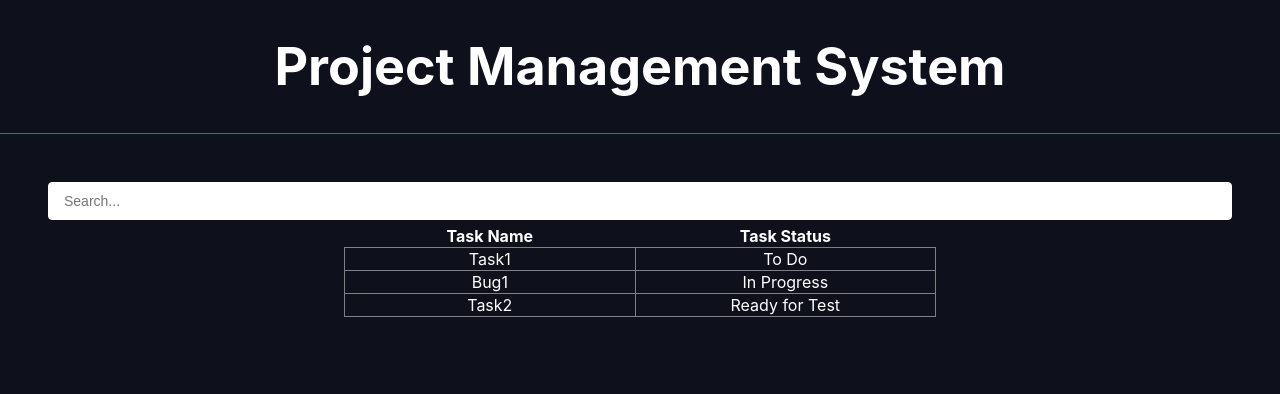
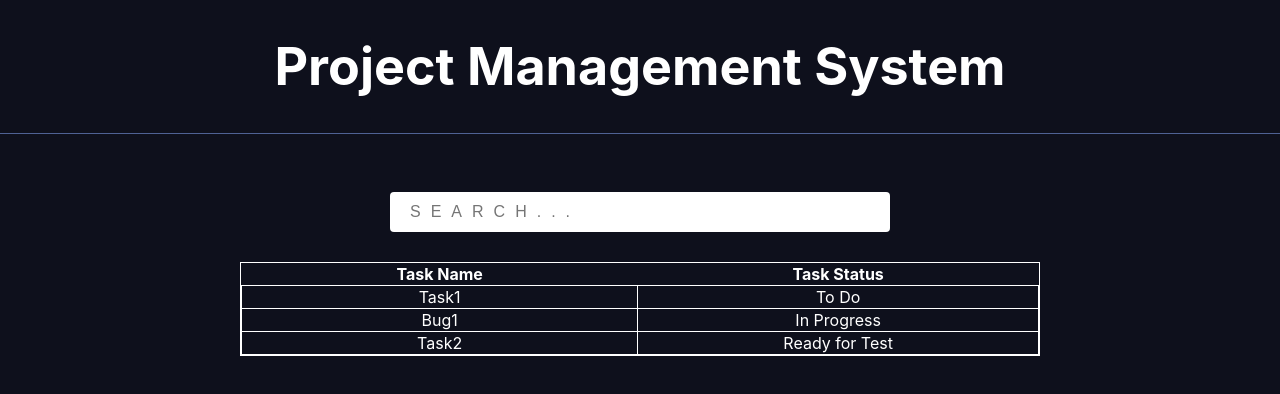
Before and after one commit to konstantinabl/project-management-system, a React (Create React App) app: page / in a window 1280 px wide. Both pictures are taken after a click on the element "Project Alpha". Shown: the top 394 px of the page. Built offline with nearby package versions, Linux system fonts and the light colour scheme.

Commit message:
add styling to some elements

```diff
--- a/src/App.css
+++ b/src/App.css
@@ -73,30 +73,30 @@ body {
   margin-top: 3em;
 }
 
-table {
+.main-page-table {
+  justify-content: center;
+}
+
+.project-detail-table {
   justify-content: center;
   border-collapse: collapse;
+  border: 1px solid white;
+  max-width: 800px;
+  display: inline-block;
 }
 
-tr {
-  border: 25px;
-}
 
 th {
   color:white;
 }
 
 td {
-  border: 1px solid gray;
+  border: 1px solid white;
   width: 30em;
+  color:white;
   border-radius: 25px;
-  color:white;
 }
 
-.project-detail-table {
-  width: 50%;
-  margin: 0 auto;
-}
 
 .task-details {
   border: 1px solid white;
@@ -207,3 +207,22 @@ button[type="button"] {
 button[type="button"]:hover {
   background: #bf1650;
 }
+
+.task-row {
+  cursor: pointer;
+}
+
+
+input[type="text"] {
+  text-transform: uppercase;
+  border: none;
+  margin-top: 10px;
+  margin-bottom: 30px;
+  padding: 20px;
+  font-size: 16px;
+  font-weight: 100;
+  letter-spacing: 10px;
+  width: 500px;
+  display: inline-block;
+  height: 30px;
+}
--- a/src/components/Task.js
+++ b/src/components/Task.js
@@ -11,7 +11,8 @@ export const Task = ({title, status, projectName, clickable}) => {
     return (
       <>
       <tr>
-          <td onClick={() => handleClick(title)
+          <td className="task-row"
+            onClick={() => handleClick(title)
               ? clickable
               : undefined}>{title}</td>
           <td>{status}</td>
--- a/src/components/TaskDetailPage.js
+++ b/src/components/TaskDetailPage.js
@@ -9,6 +9,7 @@ export const TaskDetailPage = ({data, setData}) => {
     return (
         <div className="container">
             {data.filter(data => data.Name == params.id).map((project) => {
+                console.log("project", project)
                 const tasks = project.Backlog
                 return(
                     tasks.filter(task => task.Title == params.task_id).map((task) => {
```
